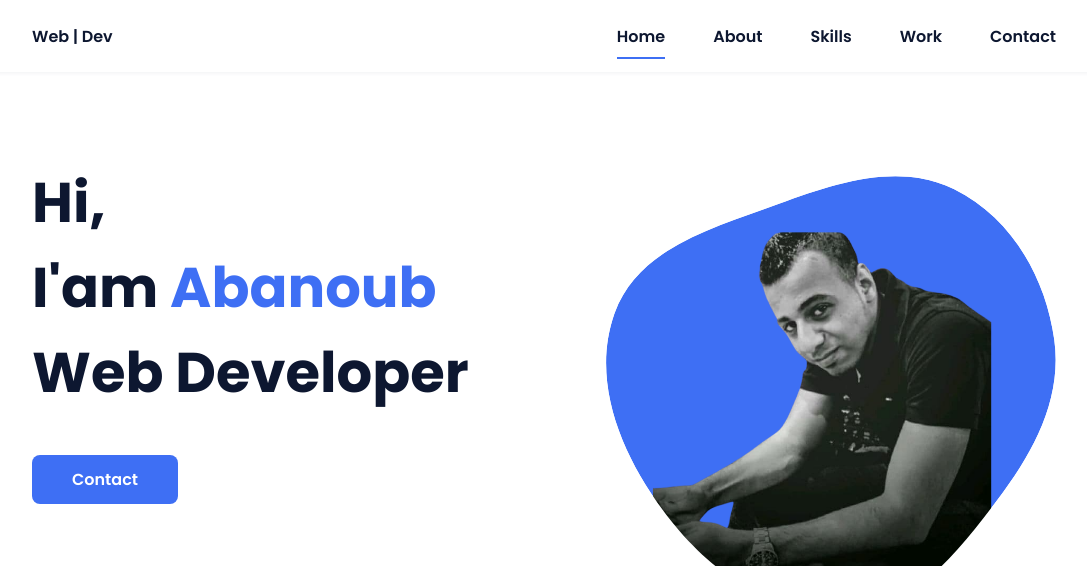
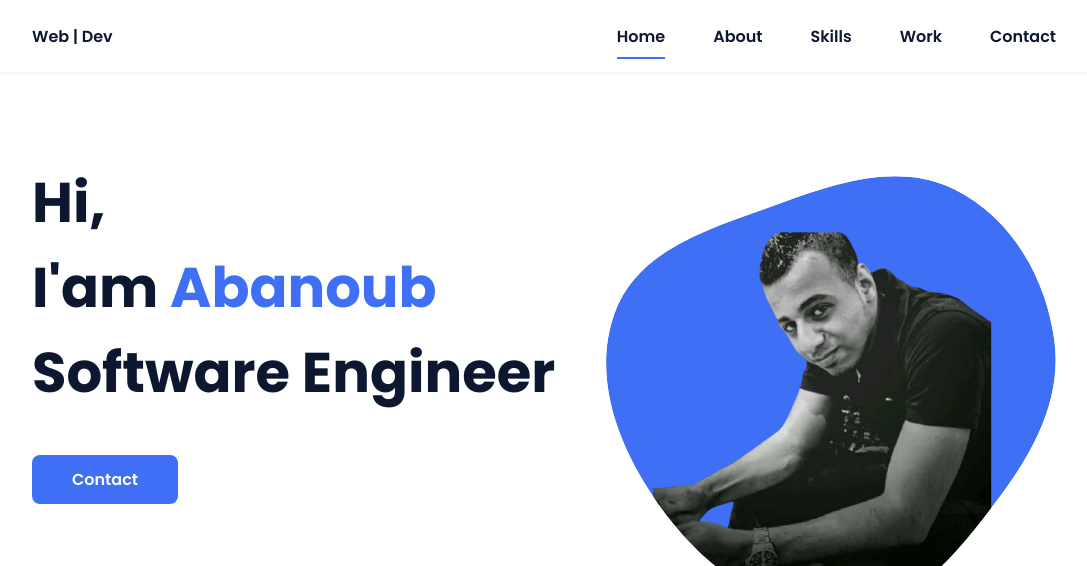
Before and after one commit to AbanoubSamuel/Abanoub, a plain HTML site: page index.html in a window 1280 px wide. Shown: the top 566 px of the page, without its empty margins (96-1183 px from the left). Drawn offline with nearby package versions, Linux system fonts and the light colour scheme.

```diff
--- a/index.html
+++ b/index.html
@@ -41,7 +41,7 @@
     <!--===== HOME =====-->
     <section class="home bd-grid" id="home">
       <div class="home__data">
-        <h1 class="home__title">Hi,<br>I'am <span class="home__title-color">Abanoub</span><br>Web Developer</h1>
+        <h1 class="home__title">Hi,<br>I'am <span class="home__title-color">Abanoub</span><br>Software Engineer</h1>
 
         <a href="#" class="button">Contact</a>
       </div>
```
